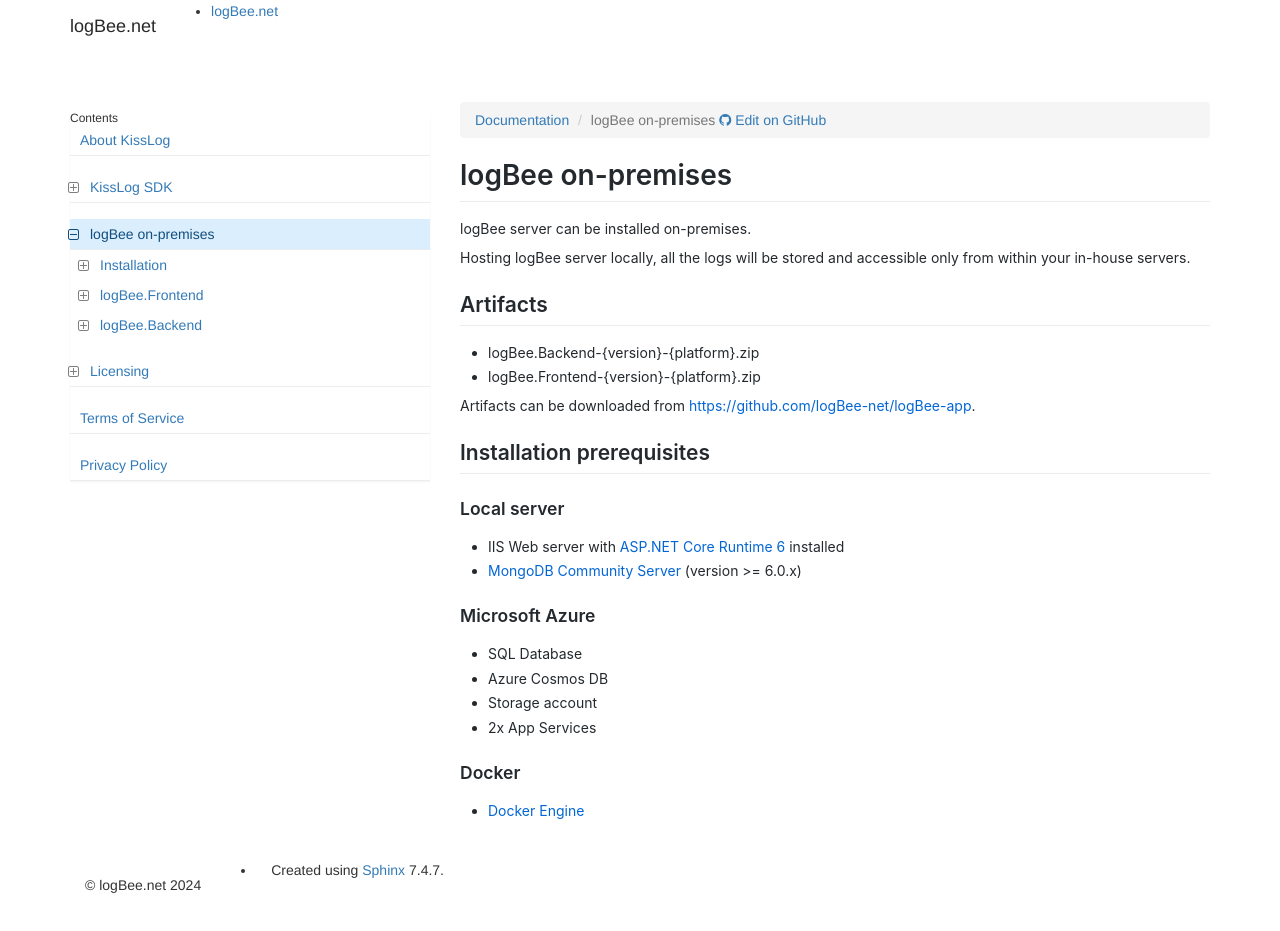
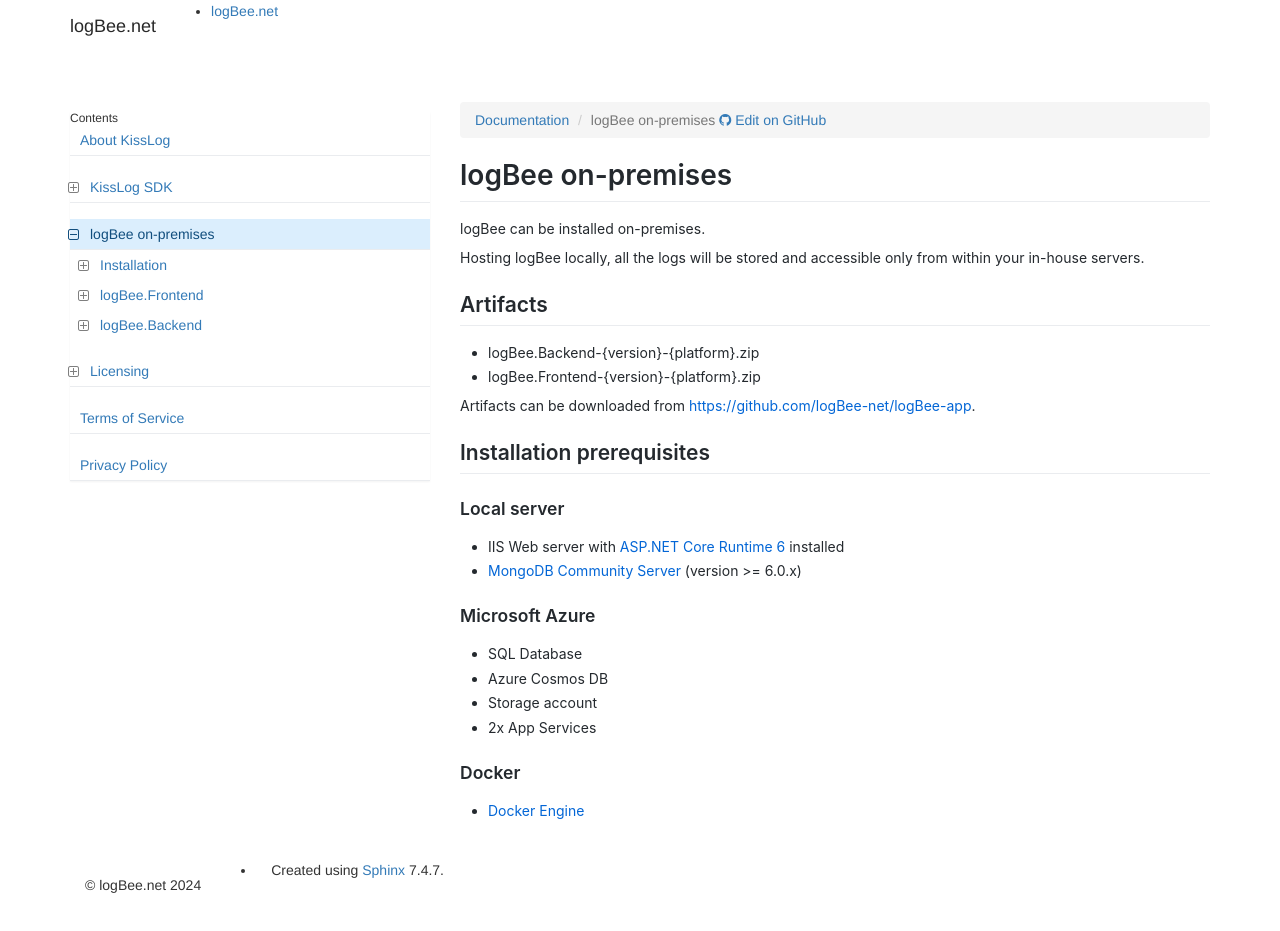
Before and after one commit to catalingavan/logbee.Documentation, a Sphinx documentation site: the page built from source/on-premises/index.rst, in a window 1280 px wide. Built offline with Sphinx 7.4.7, drawn with Linux system fonts in a browser that asks for light colours; nearby versions of some CDN libraries; library files that are not in the unit come from our copies.

Commit message:
renaming logbee server to logbee app

```diff
--- a/source/on-premises/index.rst
+++ b/source/on-premises/index.rst
@@ -1,9 +1,9 @@
 logBee on-premises
 ======================
 
-logBee server can be installed on-premises.
+logBee can be installed on-premises.
 
-Hosting logBee server locally, all the logs will be stored and accessible only from within your in-house servers.
+Hosting logBee locally, all the logs will be stored and accessible only from within your in-house servers.
 
 Artifacts
 ------------------------
--- a/source/on-premises/installation/local-server/index.rst
+++ b/source/on-premises/installation/local-server/index.rst
@@ -1,7 +1,7 @@
 Local server (IIS)
 ============================
 
-In this tutorial we will install logBee server on a Windows Server with IIS.
+In this tutorial we will install logBee on a Windows os with IIS.
 
 .. toctree::
    :maxdepth: 2
--- a/source/on-premises/installation/local-server/installation-guide.rst
+++ b/source/on-premises/installation/local-server/installation-guide.rst
@@ -71,7 +71,7 @@ IIS web applications
 
 
 .. note::
-   Hotizontal scaling is not currently supported by logBee server.
+   Hotizontal scaling is not currently supported by logBee app.
 
    Both logBee.Backend and logBee.Frontend applications must each be deployed to a single instace.
 
@@ -119,7 +119,7 @@ Startup steps
 Post deployment
 -------------------------------------------------------
 
-Your logBee server is running and ready to process the logs. You can update your .NET applications to start sending the logs to the newly created logBee.Backend application.
+Your logBee app is running and ready to process the logs. You can update your .NET applications to start sending the logs to the newly created logBee.Backend application.
 
 Make sure you update the configuration values, respectively the "OrganizationId", "ApplicationId" and "ApiUrl".
 
```
